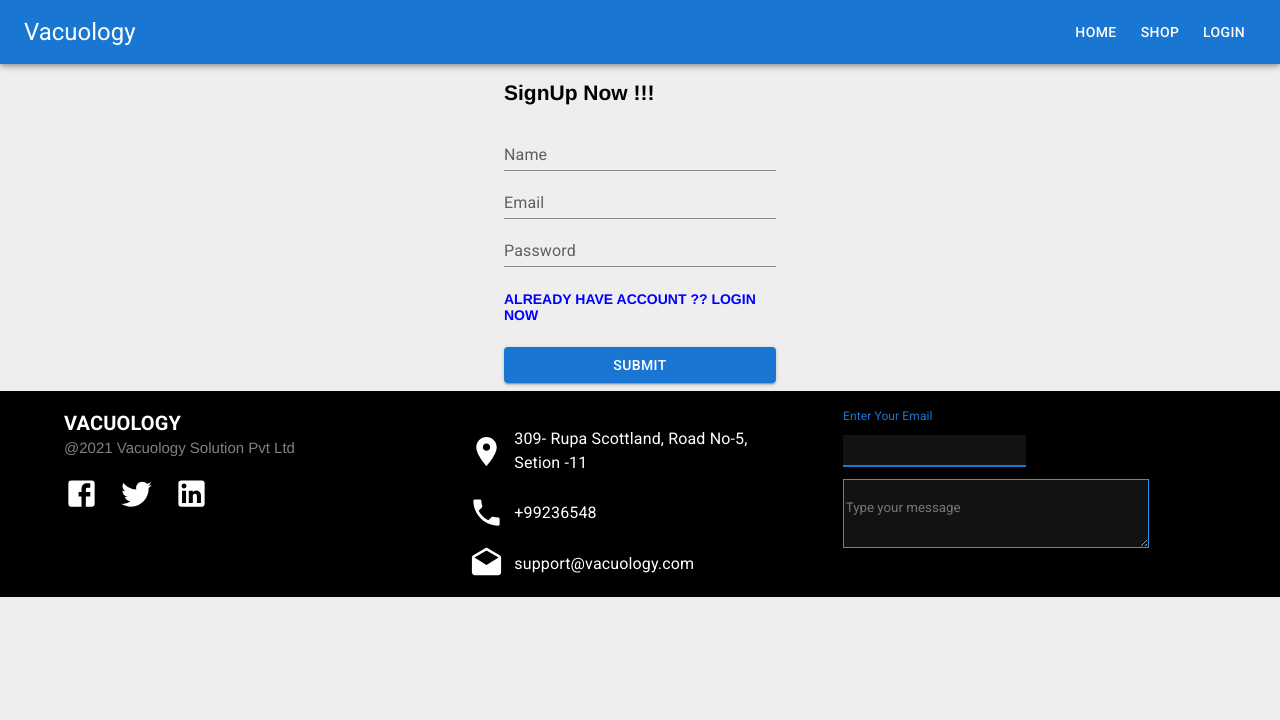
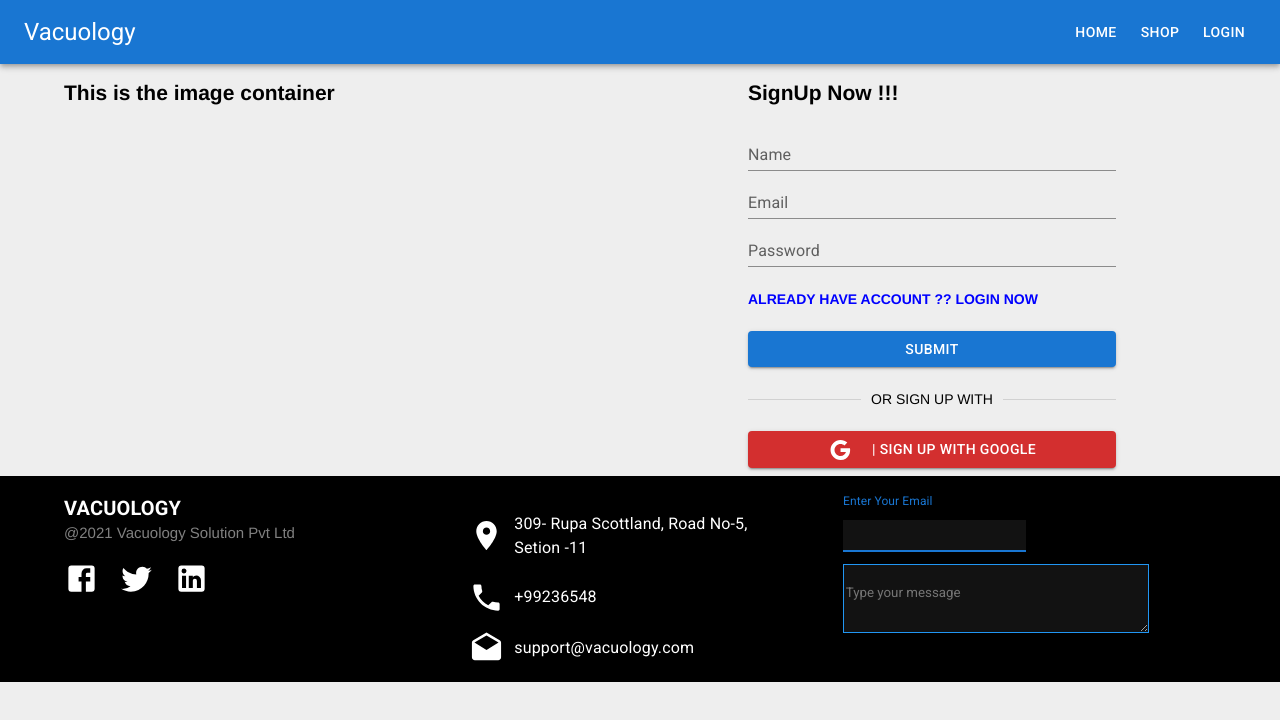
Before and after one commit to fazlay/Vacuology-O, a React (Create React App) app: page /signup in a window 1280 px wide. Shown: the top 720 px of the page. Built offline with nearby package versions, Linux system fonts and the light colour scheme; no server answers.

Commit message:
login page

```diff
--- a/src/page/Footer/Footer.js
+++ b/src/page/Footer/Footer.js
@@ -1,57 +1,64 @@
-import { Avatar, Container, Grid, List, ListItem, ListItemAvatar, ListItemText, TextareaAutosize ,TextField, Typography } from '@mui/material';
-import React from 'react';
-import LocationOnIcon from '@mui/icons-material/LocationOn';
-import PhoneIcon from '@mui/icons-material/Phone';
-import DraftsIcon from '@mui/icons-material/Drafts';
-import FacebookIcon from '@mui/icons-material/Facebook';
-import TwitterIcon from '@mui/icons-material/Twitter';
-import LinkedInIcon from '@mui/icons-material/LinkedIn';
-import { Box, fontFamily } from '@mui/system';
-import { grey } from '@mui/material/colors';
-
-
-
+import {
+  Avatar,
+  Container,
+  Grid,
+  List,
+  ListItem,
+  ListItemAvatar,
+  ListItemText,
+  TextareaAutosize,
+  TextField,
+  Typography,
+} from "@mui/material";
+import React from "react";
+import LocationOnIcon from "@mui/icons-material/LocationOn";
+import PhoneIcon from "@mui/icons-material/Phone";
+import DraftsIcon from "@mui/icons-material/Drafts";
+import FacebookIcon from "@mui/icons-material/Facebook";
+import TwitterIcon from "@mui/icons-material/Twitter";
+import LinkedInIcon from "@mui/icons-material/LinkedIn";
+import { Box, fontFamily } from "@mui/system";
+import { grey } from "@mui/material/colors";
 
 const Footer = () => {
-
-
   return (
-    <Box className="footer" sx={{background:'black', color:'white'}} >
+    <Box className="footer" sx={{ background: "black", color: "white" }}>
       <Container>
-
         <Grid container spacing={2}>
           <Grid item xs={12} sm={4}>
-     <Typography variant='h6' sx={{fontWeight:'bold'}} >
+            <Typography variant="h6" sx={{ fontWeight: "bold" }}>
               VACUOLOGY
             </Typography>
-     <Typography variant='p' sx={{color:'grey' , fontSize:'15px'}} >
+            <Typography variant="p" sx={{ color: "grey", fontSize: "15px" }}>
               @2021 Vacuology Solution Pvt Ltd
             </Typography>
-         <Box sx={{paddingTop:'20px'}}>
-      <FacebookIcon sx={{pr:'10px', fontSize:'35px'}}/>
-      <TwitterIcon sx={{px:'10px', fontSize:'35px'}}/>
-      <LinkedInIcon sx={{px:'10px', fontSize:'35px'}}/>
+            <Box sx={{ paddingTop: "20px" }}>
+              <FacebookIcon sx={{ pr: "10px", fontSize: "35px" }} />
+              <TwitterIcon sx={{ px: "10px", fontSize: "35px" }} />
+              <LinkedInIcon sx={{ px: "10px", fontSize: "35px" }} />
             </Box>
           </Grid>
           <Grid item xs={12} sm={4}>
-     <List sx={{ width: '100%', maxWidth: 360, bgcolor: 'grey.paper', color:'white' }}>
+            <List
+              sx={{
+                width: "100%",
+                maxWidth: 360,
+                bgcolor: "grey.paper",
+                color: "white",
+              }}
+            >
               <ListItem>
+                <LocationOnIcon sx={{ fontSize: "35px", pr: "10px" }} />
 
-
-            <LocationOnIcon sx={{fontSize:'35px', pr:'10px'}}/>
-
-
-        <ListItemText primary="309- Rupa Scottland, Road No-5, Setion -11 "   />
+                <ListItemText primary="309- Rupa Scottland, Road No-5, Setion -11 " />
               </ListItem>
               <ListItem>
-
-            <PhoneIcon  sx={{fontSize:'35px', pr:'10px'}}/>
+                <PhoneIcon sx={{ fontSize: "35px", pr: "10px" }} />
 
                 <ListItemText primary="+99236548" />
               </ListItem>
               <ListItem>
-
-        <DraftsIcon sx={{fontSize:'35px', pr:'10px'}} />
+                <DraftsIcon sx={{ fontSize: "35px", pr: "10px" }} />
 
                 <ListItemText primary="support@vacuology.com" />
               </ListItem>
@@ -67,27 +74,32 @@ const Footer = () => {
           label="Your Email"
 
         /> */}
-<Box sx={{py:'2px',color:'white'}}>
-  <TextField className="textFiled"
-sx={{py:'10px'}}
+            <Box sx={{ py: "2px", color: "white" }}>
+              <TextField
+                className="textFiled"
+                sx={{ py: "10px" }}
                 label="Enter Your Email"
                 variant="standard"
                 color="primary"
-
                 focused
               />
             </Box>
 
             <TextareaAutosize
               className="textFiled"
-
               minRows={3}
               placeholder="Type your message"
-            style={{ width: 300, paddingTop:'20px', background:'#121212',color:'white',fontFamily:'roboto', borderColor:'#2196f3'}}
+              style={{
+                width: 300,
+                paddingTop: "20px",
+                background: "#121212",
+                color: "white",
+                fontFamily: "roboto",
+                borderColor: "#2196f3",
+              }}
             />
           </Grid>
         </Grid>
-
       </Container>
     </Box>
   );
--- a/src/page/Login/Login.js
+++ b/src/page/Login/Login.js
@@ -1,13 +1,24 @@
-import { Alert, Button, CircularProgress, Container, TextField, Typography } from '@mui/material';
+import {
+  Alert,
+  Button,
+  CircularProgress,
+  Container,
+  Divider,
+  Grid,
+  TextField,
+  Typography,
+} from "@mui/material";
+import { Box } from "@mui/system";
+import GoogleIcon from "@mui/icons-material/Google";
 
-import React from 'react';
-import { useHistory, useLocation } from 'react-router';
-import { Link } from 'react-router-dom';
-import useAuth from '../../component/hook/useAuth';
+import React from "react";
+import { useHistory, useLocation } from "react-router";
+import { Link } from "react-router-dom";
+import useAuth from "../../component/hook/useAuth";
 
 const Login = () => {
-  let userInfo = { email: '', password: '' };
-  const { loginUser,isLoading,authError,user } = useAuth();
+  let userInfo = { email: "", password: "" };
+  const { loginUser, isLoading, authError, user } = useAuth();
   const location = useLocation();
   const history = useHistory();
 
@@ -25,43 +36,73 @@ const Login = () => {
     e.preventDefault();
   };
   return (
-    <Container sx={{ width: '25%' }}>
+    <Container>
+      <Grid container spacing={2}>
+        <Grid item xs={12} sm={6}>
+          {" "}
+          <h1>Thi is for the image continaer </h1>
+        </Grid>
+
+        <Grid item xs={12} sm={6}>
+          <Box sx={{ paddingLeft: "100px", paddingRight: "100px" }}>
             <h2>Login</h2>
             <form onSubmit={handleSubmit}>
               <TextField
-          id='standard-email-input'
-          label='Email'
-          type='email'
-          name='email'
-          autoComplete='current-email'
-          variant='standard'
+                id="standard-email-input"
+                label="Email"
+                type="email"
+                name="email"
+                autoComplete="current-email"
+                variant="standard"
                 onChange={handleChange}
                 sx={{ width: 1 }}
               />
               <TextField
-          id='standard-password-input'
-          label='Password'
-          type='password'
-          name='password'
-          autoComplete='current-password'
-          variant='standard'
+                id="standard-password-input"
+                label="Password"
+                type="password"
+                name="password"
+                autoComplete="current-password"
+                variant="standard"
                 onChange={handleChange}
                 sx={{ width: 1, mb: 5 }}
               />
 
-        <Link to='/signup' style={{ textDecoration: 'none' }}>
-          <Typography variant='p' color='blue' sx={{ fontWeight: 'bold' }}>
+              <Link to="/signup" style={{ textDecoration: "none" }}>
+                <Typography
+                  variant="p"
+                  color="blue"
+                  sx={{ fontWeight: "bold" }}
+                >
                   DO NOT HAVE ACCOUNT ?? REGISTER NOW
                 </Typography>
               </Link>
-        <Button type='submit' sx={{ width: 1, my: 3 }} variant='contained'>
-          {' '}
+              <Button
+                type="submit"
+                sx={{ width: 1, my: 3 }}
+                variant="contained"
+              >
+                {" "}
                 LOGIN
               </Button>
             </form>
+            <Divider>OR LOGIN WITH</Divider>
+            <Button
+              type="submit"
+              sx={{ width: 1, my: 3 }}
+              variant="contained"
+              color="error"
+            >
+              <GoogleIcon sx={{ pr: "20px" }} /> | Login With Google
+            </Button>
             {isLoading && <CircularProgress />}
-      {user?.email && <Alert severity='success'>Login successfully!</Alert>}
-      {authError && <Alert severity='error'>{authError}</Alert>}
+            {user?.email && (
+              <Alert severity="success">Login successfully!</Alert>
+            )}
+            {authError && <Alert severity="error">{authError}</Alert>}{" "}
+          </Box>
+        </Grid>
+      </Grid>
     </Container>
   );
 };
--- a/src/page/SignUp/SignUp.js
+++ b/src/page/SignUp/SignUp.js
@@ -1,10 +1,21 @@
-import { Alert, Button, CircularProgress, Container, TextField, Typography } from '@mui/material';
-import { Link, useHistory } from 'react-router-dom';
-import React from 'react';
-import useAuth from '../../component/hook/useAuth';
+import {
+  Alert,
+  Button,
+  CircularProgress,
+  Container,
+  Divider,
+  Grid,
+  TextField,
+  Typography,
+} from "@mui/material";
+import { Link, useHistory } from "react-router-dom";
+import React from "react";
+import useAuth from "../../component/hook/useAuth";
+import { Box } from "@mui/system";
+import GoogleIcon from "@mui/icons-material/Google";
 
 const SignUp = () => {
-  let userInfo = { name: '', email: '', password: '' };
+  let userInfo = { name: "", email: "", password: "" };
   const history = useHistory();
   const { user, registerUser, isLoading, authError } = useAuth();
 
@@ -21,50 +32,80 @@ const SignUp = () => {
   };
 
   return (
-    <Container sx={{ width: '25%' }}>
+    <Container>
+      <Grid container spacing={2}>
+        <Grid item xs={12} sm={6}>
+          {" "}
+          <h2>This is the image container </h2>
+        </Grid>
+        <Grid item xs={12} sm={6}>
+          {" "}
+          <Box sx={{ paddingLeft: "100px", paddingRight: "100px" }}>
             <h2> SignUp Now !!!</h2>
             <form onSubmit={handleSubmit}>
               <TextField
-          id='standard-email-input'
-          label='Name'
-          type='text'
-          variant='standard'
-          name='name'
+                id="standard-email-input"
+                label="Name"
+                type="text"
+                variant="standard"
+                name="name"
                 onBlur={handleOnBlur}
                 sx={{ width: 1 }}
               />
               <TextField
-          id='standard-email-input'
-          label='Email'
-          type='email'
-          variant='standard'
-          name='email'
+                id="standard-email-input"
+                label="Email"
+                type="email"
+                variant="standard"
+                name="email"
                 onBlur={handleOnBlur}
                 sx={{ width: 1 }}
               />
               <TextField
-          id='standard-password-input'
-          label='Password'
-          type='password'
-          variant='standard'
-          name='password'
+                id="standard-password-input"
+                label="Password"
+                type="password"
+                variant="standard"
+                name="password"
                 onBlur={handleOnBlur}
-          sx={{ width: 1 , mb:3}}
+                sx={{ width: 1, mb: 3 }}
               />
 
-        <Link to='/login' style={{ textDecoration: 'none' }}>
-          <Typography variant='p' color='blue' sx={{ fontWeight: 'bold' }}>
+              <Link to="/login" style={{ textDecoration: "none" }}>
+                <Typography
+                  variant="p"
+                  color="blue"
+                  sx={{ fontWeight: "bold" }}
+                >
                   ALREADY HAVE ACCOUNT ?? LOGIN NOW
                 </Typography>
               </Link>
 
-        <Button variant='contained' type='submit' sx={{ width: 1, my: 3 }}>
+              <Button
+                variant="contained"
+                type="submit"
+                sx={{ width: 1, my: 3 }}
+              >
                 Submit
               </Button>
             </form>
+            <Divider>OR SIGN UP WITH</Divider>
+            <Button
+              type="submit"
+              sx={{ width: 1, my: 3 }}
+              variant="contained"
+              color="error"
+            >
+              <GoogleIcon sx={{ pr: "20px" }} /> | SIGN UP With Google
+            </Button>
             {isLoading && <CircularProgress />}
-                    {user?.email && <Alert severity="success">User Created successfully!</Alert>}
+            {user?.email && (
+              <Alert severity="success">User Created successfully!</Alert>
+            )}
             {authError && <Alert severity="error">{authError}</Alert>}
+          </Box>
+        </Grid>
+      </Grid>
     </Container>
   );
 };
```
Lines whose indentation alone changed are shown as unchanged.
